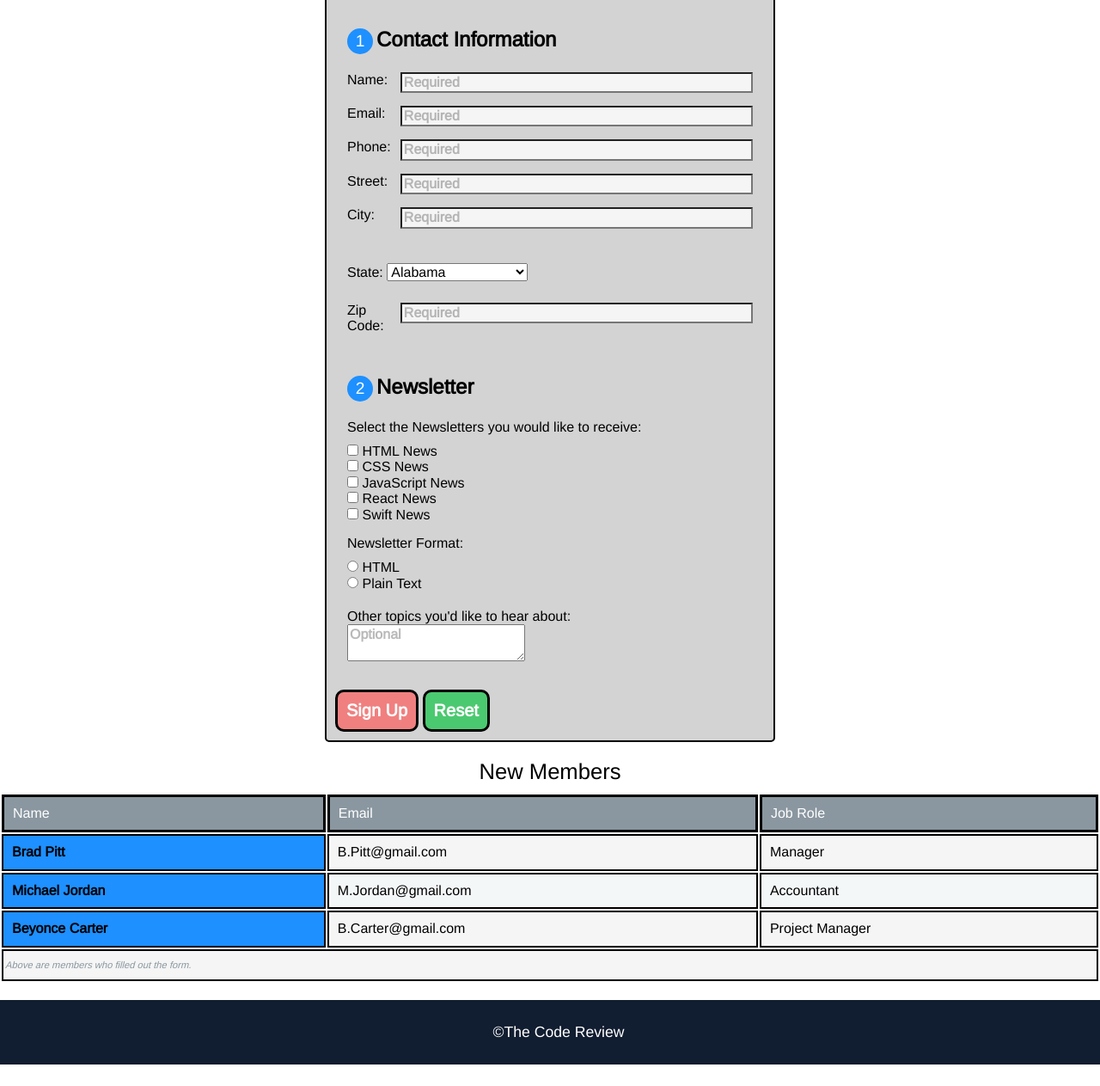
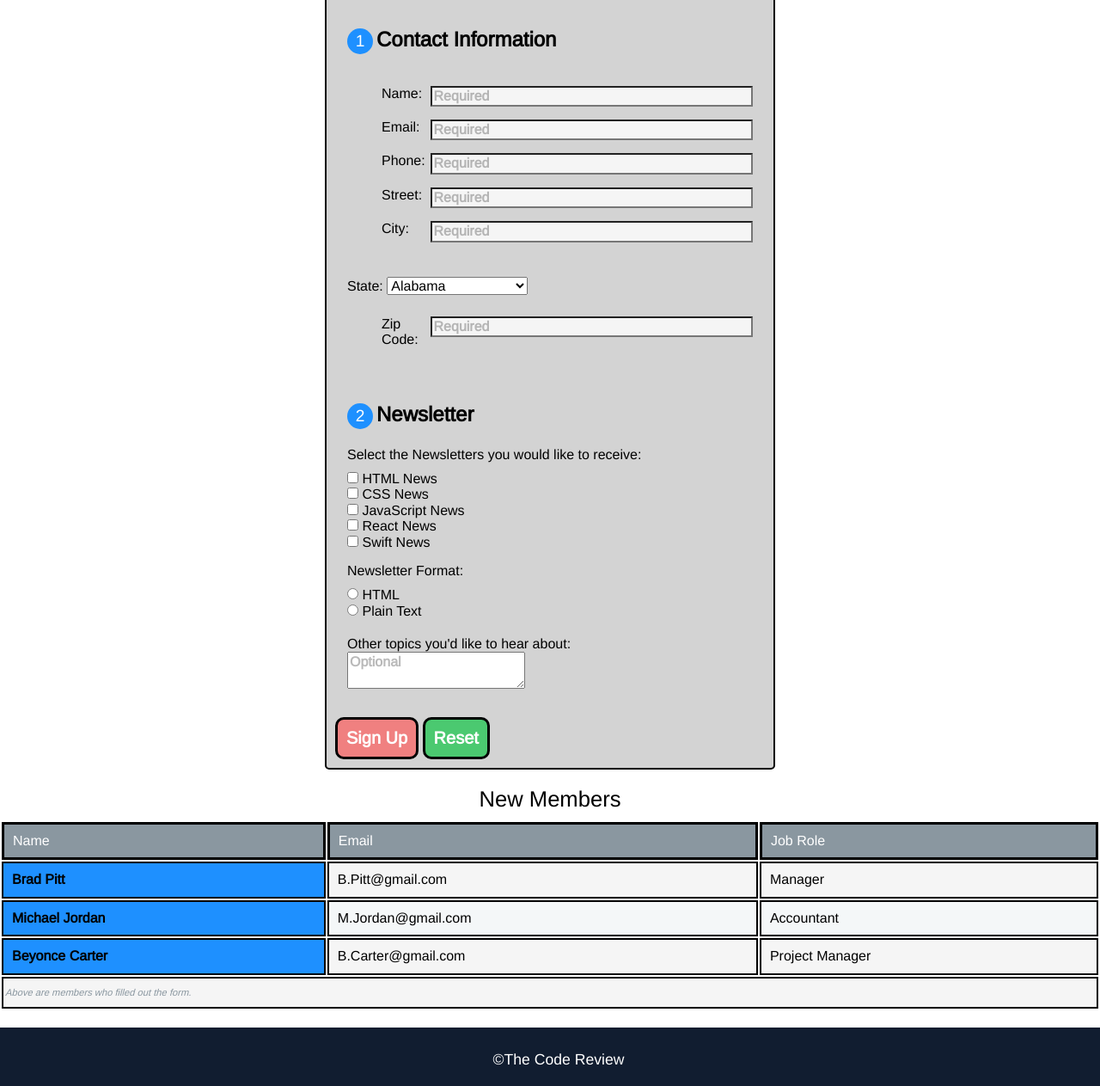
Before and after one commit to Tlacoding111/Techdegree-ProjectThree, a plain HTML site: page index.html in a window 1280 px wide. Shown: the part 437-1700 px from the top of the page at 86% size. Before the commit the page ends 1675 px from the top, so only its background shows below. Drawn offline with nearby package versions, Linux system fonts and the light colour scheme.

Commit message:
made changes

```diff
--- a/index.html
+++ b/index.html
@@ -37,7 +37,7 @@
 
             <fieldset class="contact">
                 <legend><span class="number">1</span><strong>Contact Information</strong></legend>
-
+            <ul>
                 <li>
                 <label for="name">Name:</label>
                     <input type="text" id="name" name="user_name" placeholder="Required" Required>
@@ -62,10 +62,10 @@
                 <label for="city">City:</label>
                     <input type="text" id="city" name="user_city" placeholder="Required" Required>
                 </li>
-
+            </ul>
                 <div class="state">
                     <label for="state">State:</label>
-                    <select id="state" name="user_state" Required>
+                    <select id="state" name="user_state">
                         <optgroup label="A">
                             <option value="alabama">Alabama</option>
                             <option value="alaska">Alaska</option>
@@ -163,10 +163,12 @@
                 </div>
 
                 <div class="zip">
-                <li>
-                <label for="zipcode">Zip Code:</label>
-                    <input type="number" id="zipcode" name="user_zipcode" placeholder="Required" Required>
-                </li>
+                    <ul>
+                        <li>
+                        <label for="zipcode">Zip Code:</label>
+                            <input type="number" id="zipcode" name="user_zipcode" placeholder="Required" Required>
+                        </li>
+                    </ul>
                 </div>
 
             </fieldset>
@@ -216,10 +218,8 @@
                         <th scope="col">Job Role</th>
                     </tr>
                 </thead>
-                <tfoot>
-                    <td colspan="3">Above are members who filled out the form.</td>
-                </tfoot>
 
+                <tbody>
                     <tr>
                         <th scope="row" class="name">Brad Pitt</th>
                         <td>B.Pitt@gmail.com</td>
@@ -235,6 +235,13 @@
                         <td>B.Carter@gmail.com</td>
                         <td>Project Manager</td>
                     </tr>
+                </tbody>
+
+                <tfoot>
+                    <tr>
+                        <td colspan="3">Above are members who filled out the form.</td>
+                    </tr>
+                </tfoot>
             </table>
 
         <footer>
```
Also changed, not shown: Valid Code/Screen Shot 2018-10-09 at 2.15.03 PM.png (added), 1 other file.
